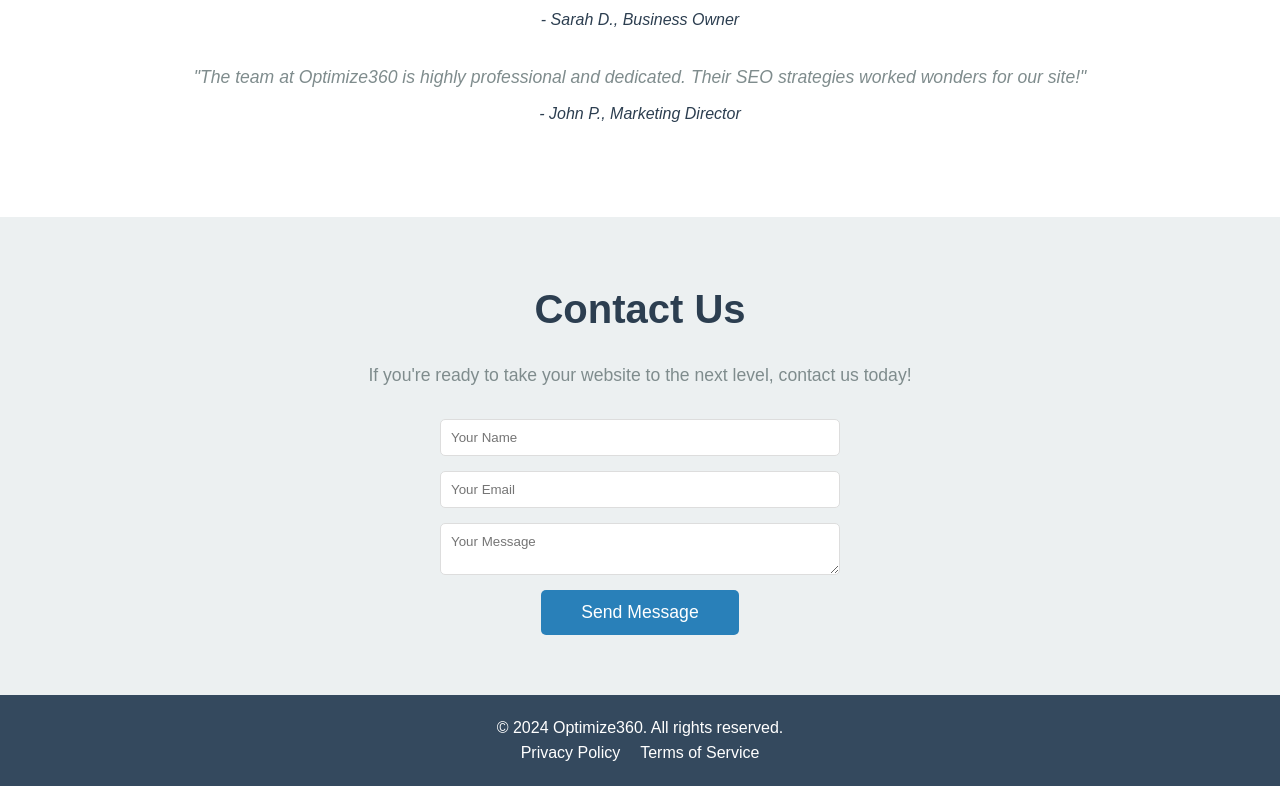
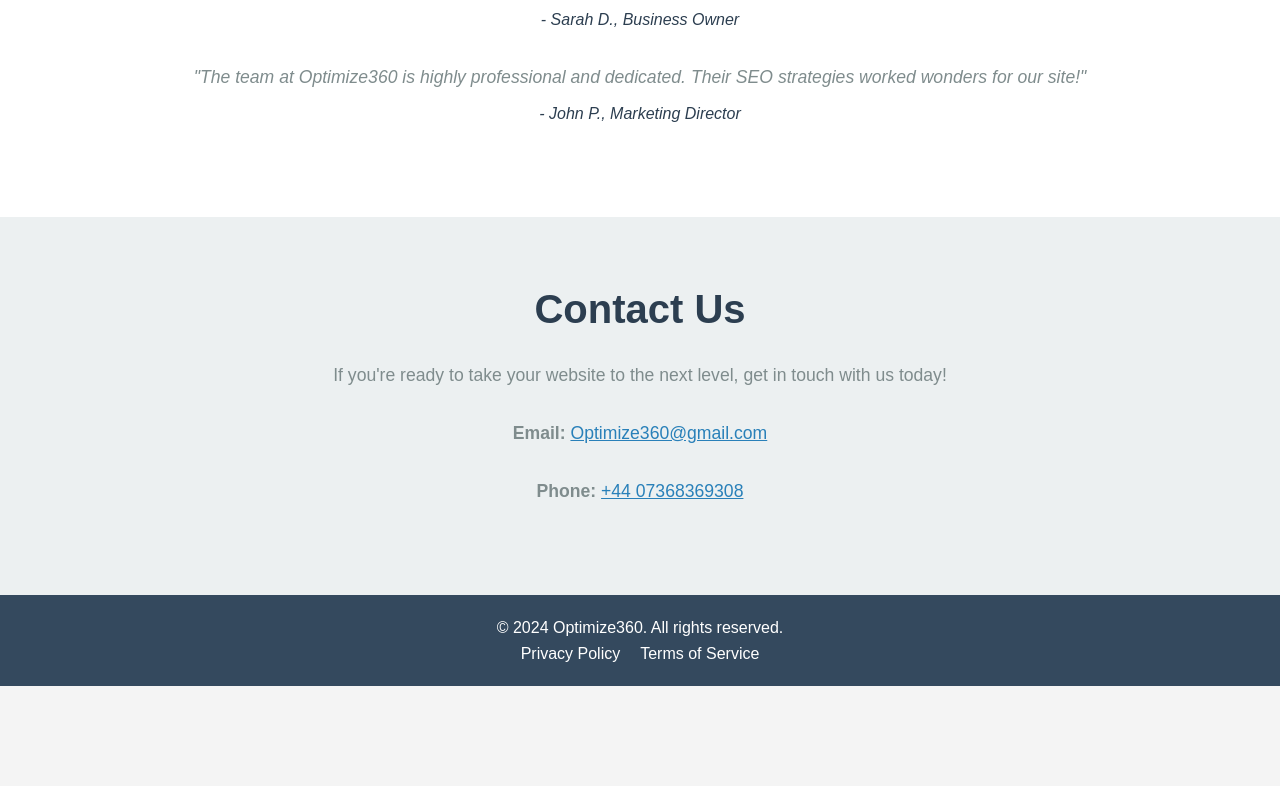
Before and after one commit to hamishg123/seo, a plain HTML site: page index.html in a window 1280 px wide. Shown: the part 1589-2375 px from the top of the page. After the commit the page ends 2275 px from the top, so only its background shows below. Drawn offline with Linux system fonts and the light colour scheme.

Commit message:
Update index.html

```diff
--- a/index.html
+++ b/index.html
@@ -69,11 +69,22 @@
             gap: 20px;
         }
 
+        header nav ul li {
+            margin: 0;
+        }
+
         header nav ul li a {
             color: #fff;
             font-weight: bold;
             font-size: 1rem;
             text-transform: uppercase;
+            padding: 10px 20px;
+            border-radius: 5px;
+            transition: background 0.3s ease;
+        }
+
+        header nav ul li a:hover {
+            background: #2980b9;
         }
 
         /* Hero Section */
@@ -198,35 +209,15 @@
             margin-bottom: 30px;
         }
 
-        .contact form {
-            display: flex;
-            flex-direction: column;
-            align-items: center;
-            gap: 15px;
-            max-width: 600px;
-            margin: 0 auto;
+        .contact .info {
+            font-size: 1.2rem;
+            color: #7f8c8d;
+            margin: 10px 0;
         }
 
-        .contact form input, .contact form textarea {
-            padding: 10px;
-            width: 100%;
-            max-width: 400px;
-            border: 1px solid #ddd;
-            border-radius: 5px;
-        }
-
-        .contact form button {
-            background: #2980b9;
-            color: #fff;
-            padding: 12px 40px;
-            border: none;
-            border-radius: 5px;
-            cursor: pointer;
-            transition: background 0.3s ease;
-        }
-
-        .contact form button:hover {
-            background: #3498db;
+        .contact .info a {
+            color: #2980b9;
+            text-decoration: underline;
         }
 
         /* Footer Section */
@@ -329,13 +320,11 @@
     <section id="contact" class="contact">
         <div class="container">
             <h2>Contact Us</h2>
-            <p>If you're ready to take your website to the next level, contact us today!</p>
-            <form action="submit_form.php" method="post">
-                <input type="text" name="name" placeholder="Your Name" required>
-                <input type="email" name="email" placeholder="Your Email" required>
-                <textarea name="message" placeholder="Your Message" required></textarea>
-                <button type="submit" class="cta-button">Send Message</button>
-            </form>
+            <p>If you're ready to take your website to the next level, get in touch with us today!</p>
+            <div class="info">
+                <p><strong>Email:</strong> <a href="mailto:Optimize360@gmail.com">Optimize360@gmail.com</a></p>
+                <p><strong>Phone:</strong> <a href="tel:+44 07368369308">+44 07368369308</a></p>
+            </div>
         </div>
     </section>
 
```
